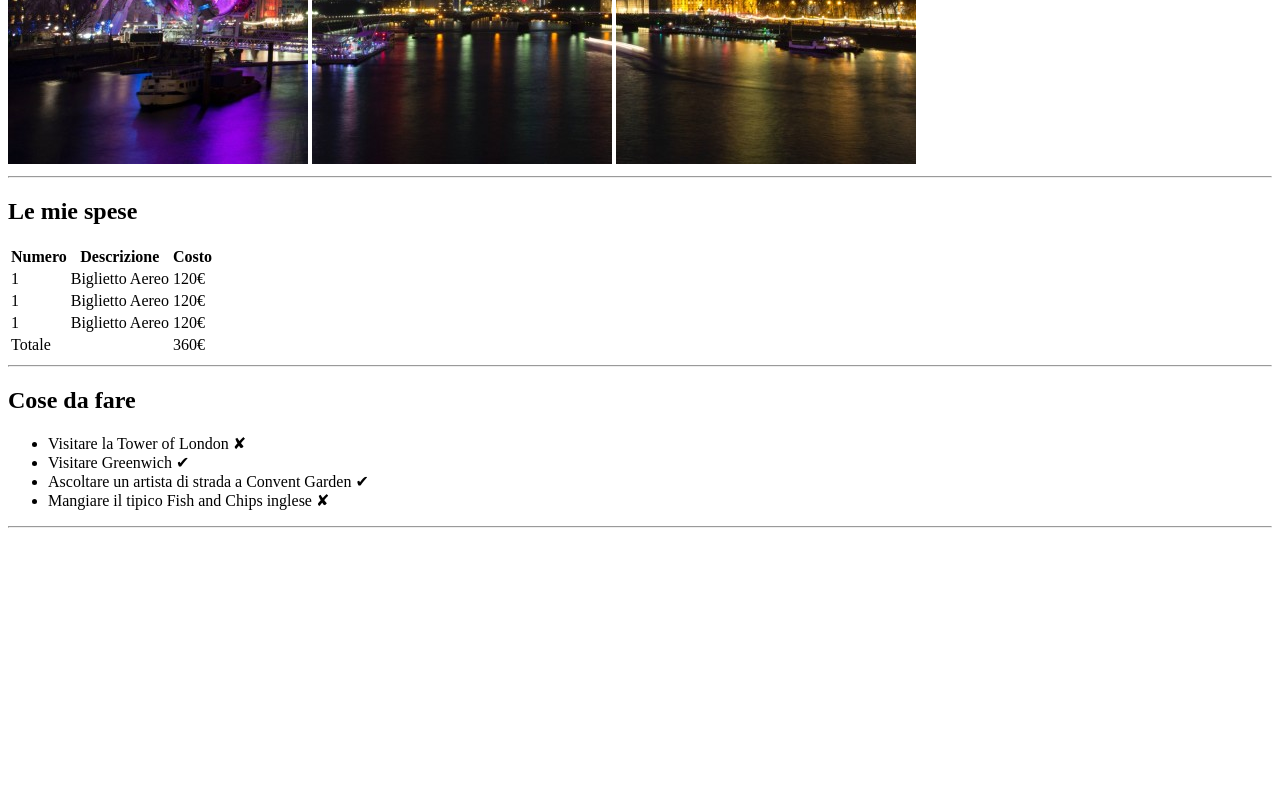
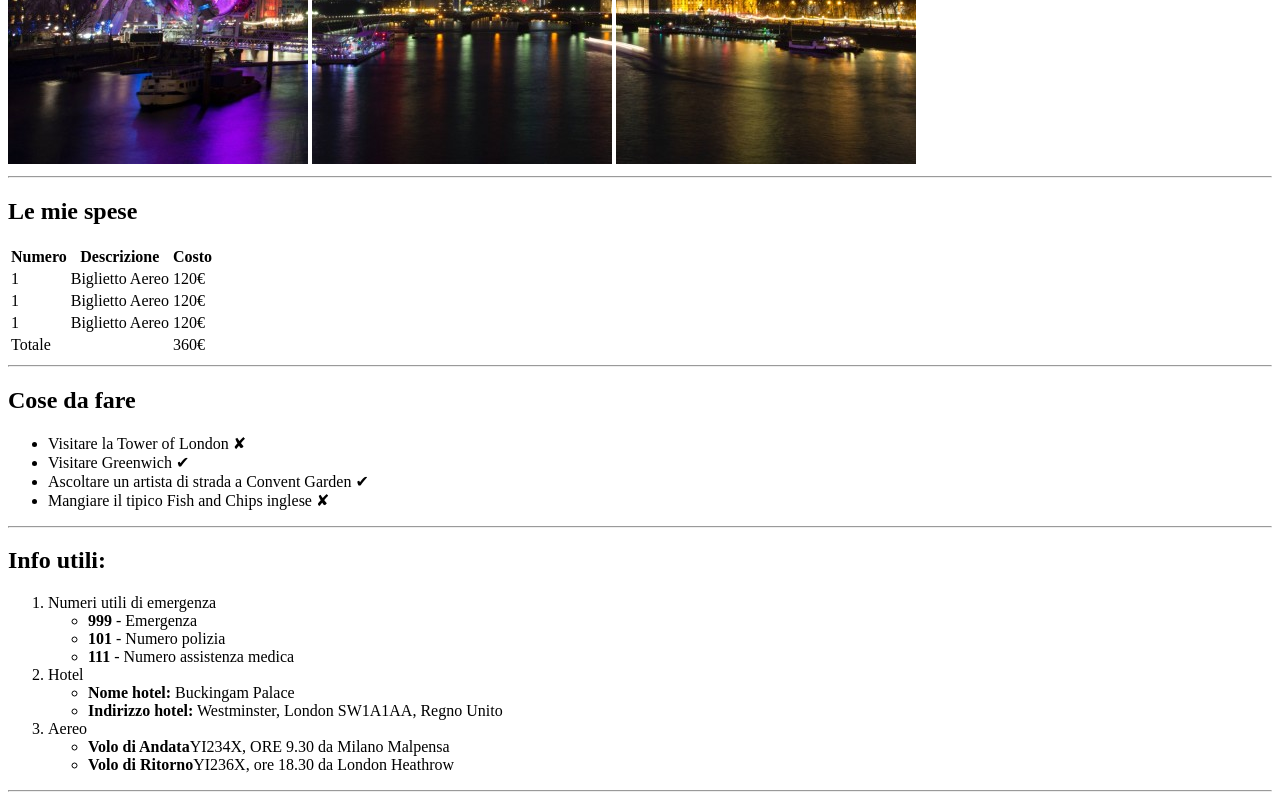
Before and after one commit to Luz42/html-london-trip, a plain HTML site: page index.html in a window 1280 px wide. Shown: the part 516-1316 px from the top of the page. Before the commit the page ends 1052 px from the top, so only its background shows below. Drawn offline with Linux system fonts and the light colour scheme.

Commit message:
Creata Sezione INFO

```diff
--- a/index.html
+++ b/index.html
@@ -76,7 +76,29 @@
 
         <!-- INFO -->
         <section>
-
+            <h2>Info utili:</h2>
+                <ol>
+                    <li>Numeri utili di emergenza
+                        <ul>
+                            <li><strong>999</strong> - Emergenza</li>
+                            <li><strong>101</strong> - Numero polizia</li>
+                            <li><strong>111</strong> - Numero assistenza medica</li>
+                        </ul>
+                    </li>
+                    <li>Hotel
+                        <ul>
+                            <li><strong>Nome hotel:</strong> Buckingam Palace</li>
+                            <li><strong>Indirizzo hotel:</strong> Westminster, London SW1A1AA, Regno Unito</li>
+                        </ul>
+                    </li>
+                    <li>Aereo
+                        <ul>
+                            <li><strong>Volo di Andata</strong>YI234X, ORE 9.30 da Milano Malpensa</li>
+                            <li><strong>Volo di Ritorno</strong>YI236X, ore 18.30 da London Heathrow</li>
+                        </ul>
+                    </li>
+                </ol>
+                <hr>
         </section>
         <!-- end INFO -->
 
```
